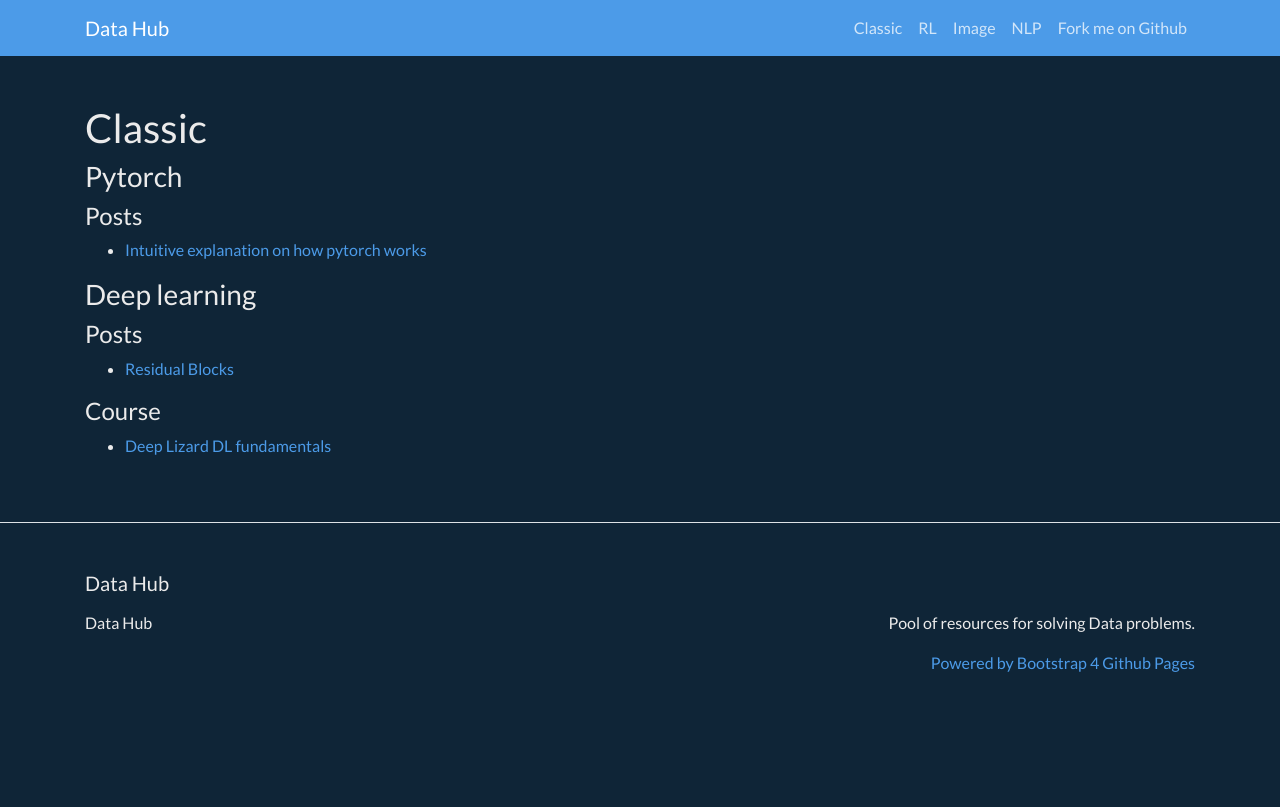
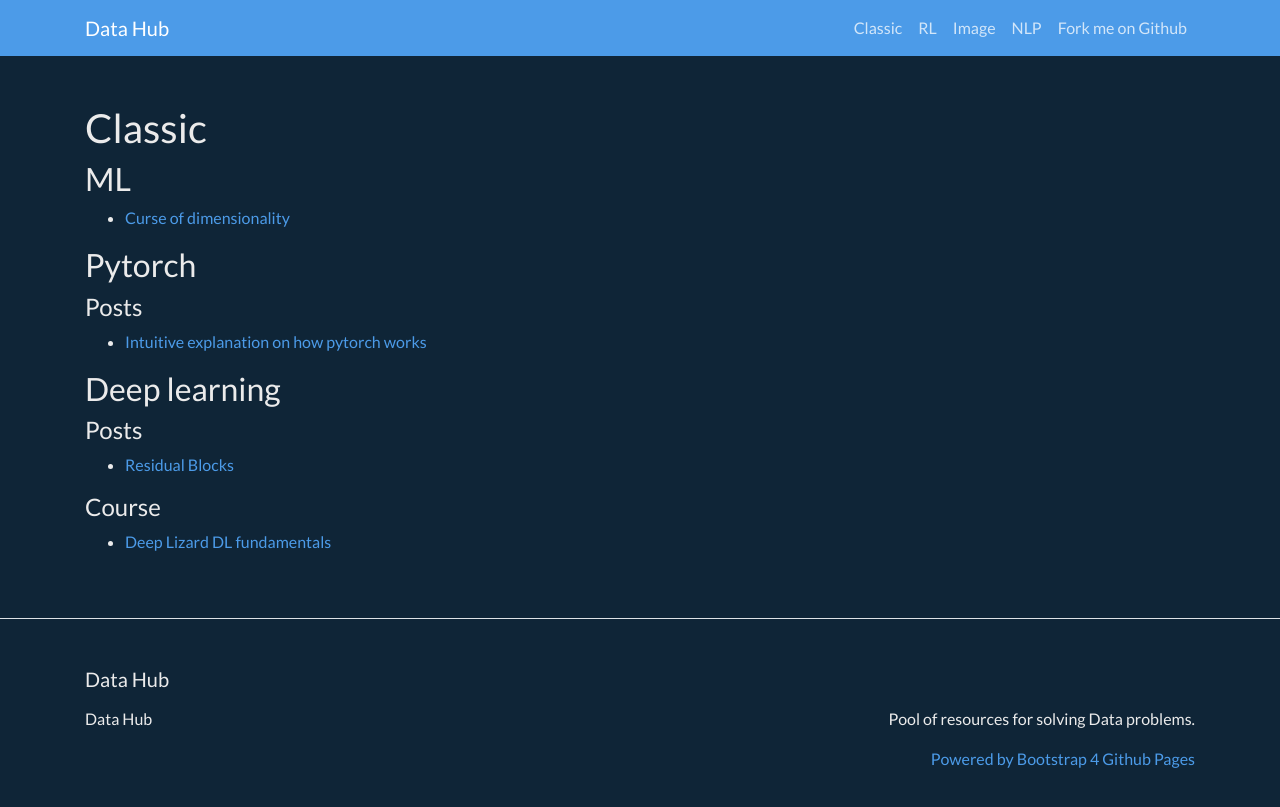
Before and after one commit to RoiPeleg/Data-Hub, a Jekyll site: the page built from Classic.md, in a window 1280 px wide. Shown: the top 807 px of the page. Built offline with Jekyll 4.4.1, drawn with Linux system fonts in a browser that asks for light colours.

Commit message:
Update Classic.md

```diff
--- a/Classic.md
+++ b/Classic.md
@@ -3,12 +3,14 @@ layout: page
 title: "Classic"
 permalink: /testere/Classic
 ---
+## ML
+* [Curse of dimensionality](https://towardsdatascience.com/the-curse-of-dimensionality-50dc6e49aa1e)
 
-### Pytorch
+## Pytorch
 #### Posts
 * [Intuitive explanation on how pytorch works](https://towardsdatascience.com/pytorch-autograd-understanding-the-heart-of-pytorchs-magic-2686cd94ec95)
 
-### Deep learning
+## Deep learning
 #### Posts
 * [Residual Blocks](https://towardsdatascience.com/residual-blocks-in-deep-learning-11d95ca12b00)
 
```
